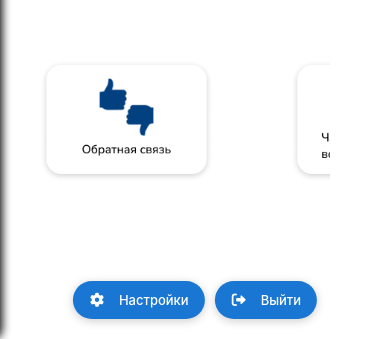
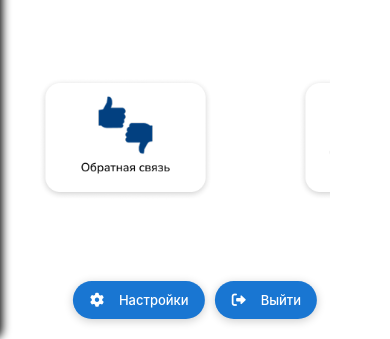
Before and after one commit to timasesh/almau-adaptation, a Django app: page /dashboard/ in a window 390 px wide. Shown: the part 505-844 px from the top of the page. Run offline with Django 5.2, Linux system fonts and the light colour scheme; a user stored in the database is signed in; data that the repository does not hold is empty.

Commit message:
ui(mobile dashboard): enforce 10px row/column gaps between tiles; remove conflicting small-screen gap overrides

```diff
--- a/main/templates/main/admin/lessons.html
+++ b/main/templates/main/admin/lessons.html
@@ -106,7 +106,7 @@
                     <div class="lesson-info">
                         <h4>{{ lesson.title }}</h4>
                         <p class="lesson-meta">
-                             {% if lesson.has_video %}
+                            {% if lesson.has_video %}
                                 <span class="has-video">📹 Видео</span>
                                   <button type="button" class="btn btn-sm btn-primary" onclick="previewVideoInList('{{ lesson.video.url }}', '{{ lesson.title }}')" style="margin-left: 5px;">Просмотр</button>
                             {% endif %}
--- a/static/css/style.css
+++ b/static/css/style.css
@@ -2911,6 +2911,32 @@ textarea.form-control {
     transition: background-color 0.3s ease, color 0.3s ease, border-color 0.3s ease !important;
 }
 
+/* Mobile dashboard spacing overrides: keep horizontal/vertical gaps at 10px */
+@media (max-width: 768px) {
+    .dashboard-grid {
+        column-gap: 10px !important;
+        row-gap: 10px !important;
+        padding-left: 0 !important;
+        padding-right: 0 !important;
+        margin-left: 0 !important;
+        margin-right: 0 !important;
+    }
+    .dashboard-link {
+        margin: 0 !important;
+    }
+}
+
+@media (max-width: 480px) {
+    .dashboard-grid {
+        column-gap: 10px !important;
+        row-gap: 10px !important;
+        padding-left: 0 !important;
+        padding-right: 0 !important;
+        margin-left: 0 !important;
+        margin-right: 0 !important;
+    }
+}
+
 /* Additional fixes for settings page */
 .theme-dark .content-header h1 {
     color: #ffffff !important;
```
Also changed, not shown: db.sqlite3, main/templates/main/editor/dashboard.html (line endings or trailing spaces).
